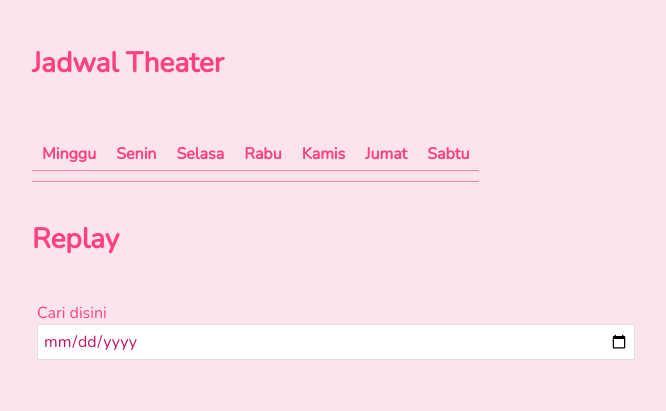
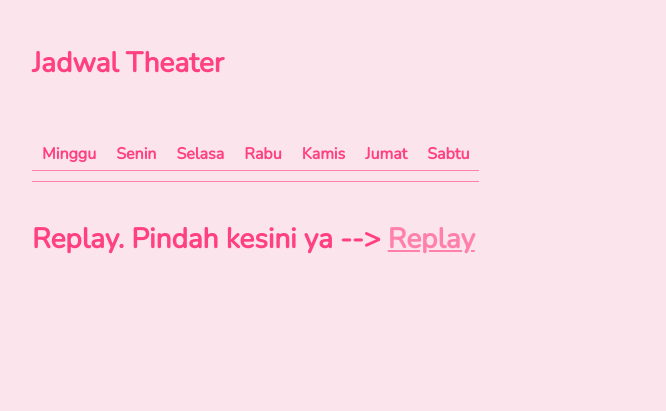
Before and after one commit to vader-pepe/bajag-theater, a website: page public/view.html in a window 1280 px wide. Shown: the part 514-925 px from the top of the page, without its empty margins (304-970 px from the left). After the commit the page ends 805 px from the top, so only its background shows below. Drawn offline with nearby package versions, Linux system fonts and the light colour scheme; no server answers.

Commit message:
feat: add temp url for replay

```diff
--- a/public/view.html
+++ b/public/view.html
@@ -52,20 +52,7 @@
   </section>
 
   <section container>
-    <h3>Replay</h3>
-    <form>
-      <div>
-        <div style="margin: 1em 0;">
-          <label for="input">Cari disini</label>
-          <input hx-vals='js:{date: document.querySelector("input").value || undefined}' hx-target="#replays"
-            hx-trigger="input changed delay:500ms, keyup[key=='Enter'], load" hx-get="/replay/htmx" type="date"
-            placeholder="Tanggal...">
-        </div>
-
-        <div id="replays" style="display: grid; grid-template-columns: repeat(2, 1fr); gap: 8px;">
-        </div>
-      </div>
-    </form>
+    <h3>Replay. Pindah kesini ya --> <a href="https://replay.sankl.my.id">Replay</a></h3>
   </section>
 
   <script src="/js/video.min.js"></script>
```
